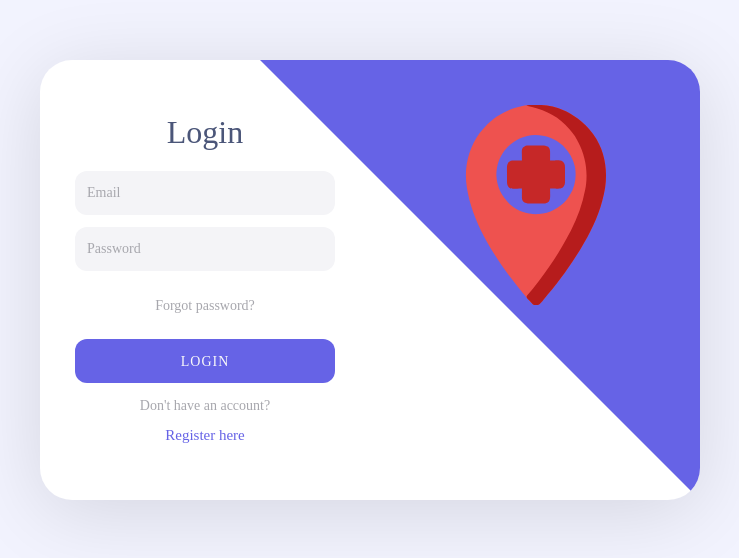
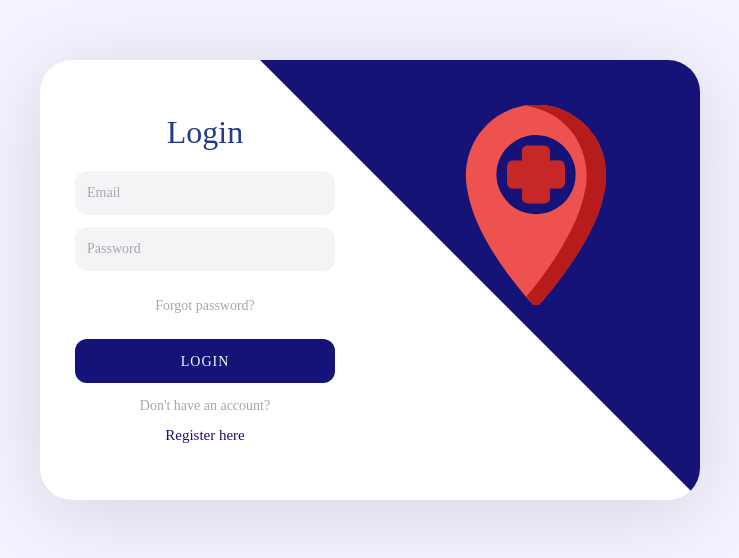
Before and after one commit to ammarcs23/Project, a React (Create React App) app in the folder hospital-management-system/: page /signin in a window 1280 px wide. Shown: the part 120-678 px from the top of the page, without its empty margins (270-1009 px from the left). Built offline with nearby package versions, Linux system fonts and the light colour scheme.

Commit message:
Just Check

```diff
--- a/hospital-management-system/src/pages/signin/Signup1.css
+++ b/hospital-management-system/src/pages/signin/Signup1.css
@@ -1,7 +1,15 @@
+/* :root{
+  --color:red;
+  --background-color:black;
+}
+
+.page{
+  color: var(--color);
+} */
 .page.signup-1-page {
   margin: 0;
   background: #f2f3fe;
-  color: #4b5679;
+  color: #253c85;
   height: 100vh;
   display: grid;
   place-items: center;
@@ -10,7 +18,7 @@
 }
 
 .signup-1-card {
-  --color-primary: #6663e6;
+  --color-primary: #151377;
   position: relative;
   overflow: hidden;
   width: 660px;
```
